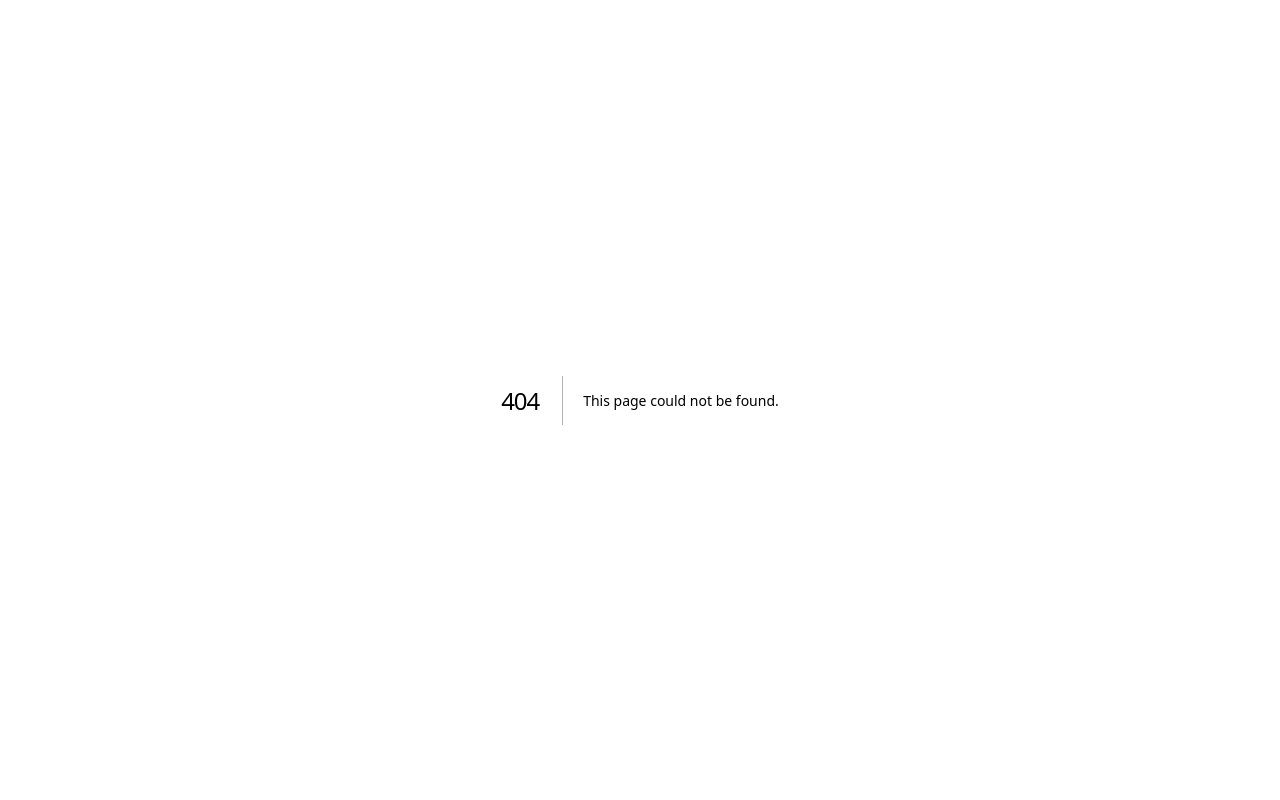
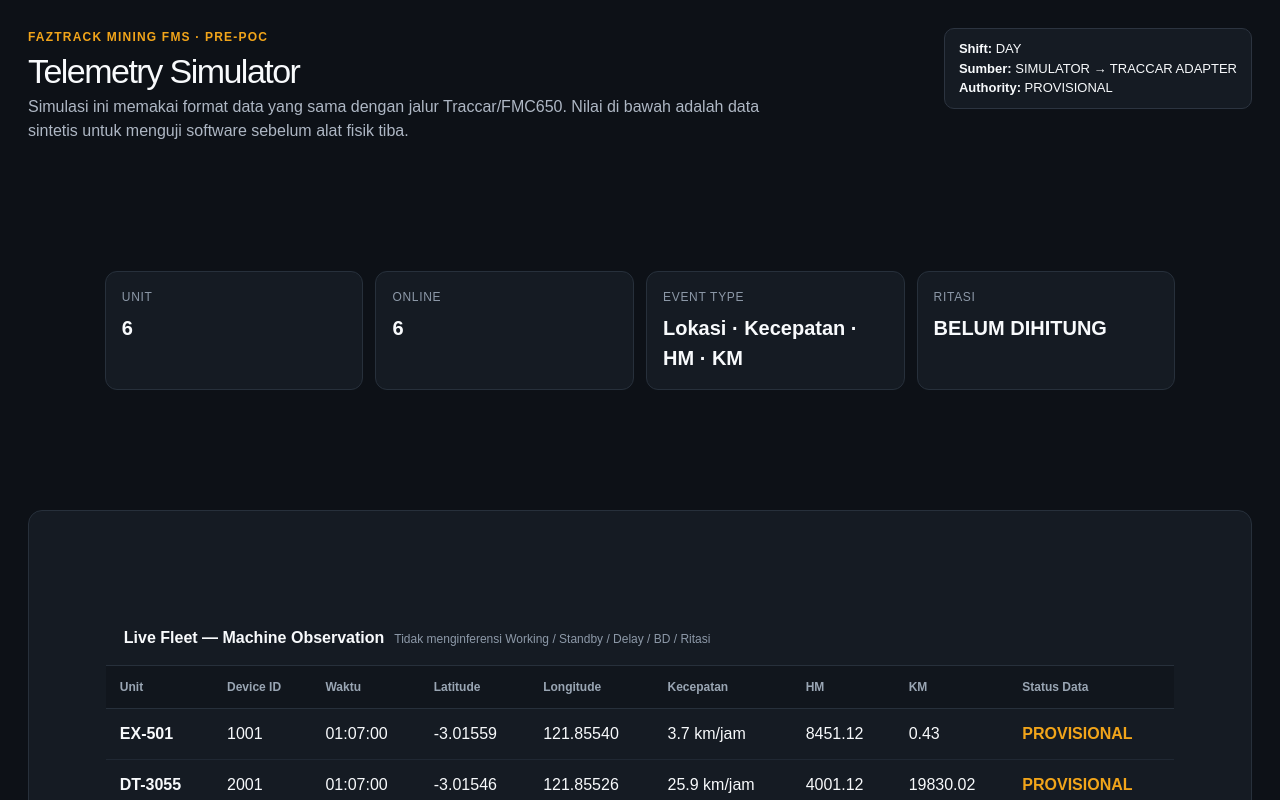
Before and after one commit to ismalzeva/Faztrack-Mining-Tech-, a Next.js app: page /fms/pre-poc in a window 1280 px wide. Before the commit this address had no page. Shown: the top 800 px of the page. Built offline with nearby package versions, Linux system fonts and the light colour scheme.

Commit message:
feat(fms): add pre-POC telemetry simulator UI

```diff
--- /dev/null
+++ b/app/fms/pre-poc/page.tsx
@@ -0,0 +1,113 @@
+import { createTraccarAdapter } from "@/lib/fms/traccar-adapter";
+import { PRE_POC_UNITS, simulateTraccarPosition } from "@/lib/fms/telemetry-simulator";
+
+export const metadata = {
+  title: "Faztrack FMS — Pre-POC Telemetry",
+  description: "Simulasi telemetry sebelum FMC650 terpasang di unit tambang.",
+};
+
+function valueOf<T extends object>(payload: unknown, key: keyof T) {
+  if (!payload || typeof payload !== "object") return undefined;
+  return (payload as T)[key];
+}
+
+export default function PrePocTelemetryPage() {
+  const tick = 42;
+  const bindings = PRE_POC_UNITS.map((unit) => ({
+    traccarDeviceId: unit.traccarDeviceId,
+    unit: unit.unit,
+  }));
+  const adapt = createTraccarAdapter({
+    deviceBindings: bindings,
+    shiftResolver: () => "DAY",
+    receivedAtFactory: () => "2026-09-08T01:07:01.000Z",
+  });
+
+  const rows = PRE_POC_UNITS.map((unit) => {
+    const position = simulateTraccarPosition(unit, {
+      tick,
+      startTimeIso: "2026-09-08T01:00:00.000Z",
+      intervalSeconds: 10,
+    });
+    const events = adapt(position);
+    const lokasi = events.find((event) => event.event_type === "Lokasi");
+    const kecepatan = events.find((event) => event.event_type === "Kecepatan");
+    const hm = events.find((event) => event.event_type === "HM");
+    const km = events.find((event) => event.event_type === "KM");
+
+    return {
+      unit: unit.unit,
+      deviceId: unit.traccarDeviceId,
+      waktu: position.fixTime,
+      latitude: valueOf<{ latitude: number }>(lokasi?.payload, "latitude"),
+      longitude: valueOf<{ longitude: number }>(lokasi?.payload, "longitude"),
+      kecepatan: valueOf<{ kecepatan_km_jam: number }>(kecepatan?.payload, "kecepatan_km_jam"),
+      hm: valueOf<{ hm: number }>(hm?.payload, "hm"),
+      km: valueOf<{ km: number }>(km?.payload, "km"),
+    };
+  });
+
+  return (
+    <main style={{ minHeight: "100vh", background: "#0d1117", color: "#f8fafc", padding: 28, fontFamily: "Arial, sans-serif" }}>
+      <div style={{ maxWidth: 1280, margin: "0 auto" }}>
+        <header style={{ display: "flex", justifyContent: "space-between", gap: 24, alignItems: "flex-start", marginBottom: 28 }}>
+          <div>
+            <p style={{ margin: 0, color: "#f2a51a", fontWeight: 700, letterSpacing: 1.2, fontSize: 12 }}>FAZTRACK MINING FMS · PRE-POC</p>
+            <h1 style={{ margin: "8px 0 6px", fontSize: 34 }}>Telemetry Simulator</h1>
+            <p style={{ margin: 0, color: "#aeb7c4", maxWidth: 760 }}>Simulasi ini memakai format data yang sama dengan jalur Traccar/FMC650. Nilai di bawah adalah data sintetis untuk menguji software sebelum alat fisik tiba.</p>
+          </div>
+          <div style={{ border: "1px solid #2c3440", borderRadius: 10, padding: "10px 14px", background: "#151b23", fontSize: 13 }}>
+            <div><strong>Shift:</strong> DAY</div>
+            <div><strong>Sumber:</strong> SIMULATOR → TRACCAR ADAPTER</div>
+            <div><strong>Authority:</strong> PROVISIONAL</div>
+          </div>
+        </header>
+
+        <section style={{ display: "grid", gridTemplateColumns: "repeat(4, minmax(0, 1fr))", gap: 12, marginBottom: 20 }}>
+          {[ ["Unit", rows.length], ["Online", rows.length], ["Event Type", "Lokasi · Kecepatan · HM · KM"], ["Ritasi", "BELUM DIHITUNG"] ].map(([label, value]) => (
+            <div key={String(label)} style={{ background: "#151b23", border: "1px solid #27303b", borderRadius: 12, padding: 16 }}>
+              <div style={{ color: "#8d99a8", fontSize: 12, textTransform: "uppercase", letterSpacing: .7 }}>{label}</div>
+              <div style={{ marginTop: 7, fontSize: 20, fontWeight: 700 }}>{value}</div>
+            </div>
+          ))}
+        </section>
+
+        <section style={{ background: "#151b23", border: "1px solid #27303b", borderRadius: 14, overflow: "hidden" }}>
+          <div style={{ padding: "15px 18px", borderBottom: "1px solid #27303b" }}>
+            <strong>Live Fleet — Machine Observation</strong>
+            <span style={{ color: "#8d99a8", marginLeft: 10, fontSize: 12 }}>Tidak menginferensi Working / Standby / Delay / BD / Ritasi</span>
+          </div>
+          <div style={{ overflowX: "auto" }}>
+            <table style={{ width: "100%", borderCollapse: "collapse", minWidth: 920 }}>
+              <thead>
+                <tr style={{ background: "#11161d", textAlign: "left", color: "#9aa6b4", fontSize: 12 }}>
+                  {["Unit","Device ID","Waktu","Latitude","Longitude","Kecepatan","HM","KM","Status Data"].map((head) => <th key={head} style={{ padding: "12px 14px", borderBottom: "1px solid #27303b" }}>{head}</th>)}
+                </tr>
+              </thead>
+              <tbody>
+                {rows.map((row) => (
+                  <tr key={row.unit} style={{ borderBottom: "1px solid #202833" }}>
+                    <td style={{ padding: "13px 14px", fontWeight: 700 }}>{row.unit}</td>
+                    <td style={{ padding: "13px 14px" }}>{row.deviceId}</td>
+                    <td style={{ padding: "13px 14px" }}>{row.waktu.slice(11, 19)}</td>
+                    <td style={{ padding: "13px 14px" }}>{typeof row.latitude === "number" ? row.latitude.toFixed(5) : "—"}</td>
+                    <td style={{ padding: "13px 14px" }}>{typeof row.longitude === "number" ? row.longitude.toFixed(5) : "—"}</td>
+                    <td style={{ padding: "13px 14px" }}>{typeof row.kecepatan === "number" ? `${row.kecepatan.toFixed(1)} km/jam` : "—"}</td>
+                    <td style={{ padding: "13px 14px" }}>{typeof row.hm === "number" ? row.hm.toFixed(2) : "—"}</td>
+                    <td style={{ padding: "13px 14px" }}>{typeof row.km === "number" ? row.km.toFixed(2) : "—"}</td>
+                    <td style={{ padding: "13px 14px" }}><span style={{ color: "#f2a51a", fontWeight: 700 }}>PROVISIONAL</span></td>
+                  </tr>
+                ))}
+              </tbody>
+            </table>
+          </div>
+        </section>
+
+        <div style={{ marginTop: 18, display: "flex", gap: 12, flexWrap: "wrap" }}>
+          <a href="/fms/shift-board" style={{ color: "#111", background: "#f2a51a", padding: "11px 15px", borderRadius: 8, textDecoration: "none", fontWeight: 700 }}>Buka Digital Shift Board →</a>
+          <a href="/telemetry" style={{ color: "#d8dee7", border: "1px solid #394452", padding: "11px 15px", borderRadius: 8, textDecoration: "none" }}>Telemetry Existing</a>
+        </div>
+      </div>
+    </main>
+  );
+}
```
